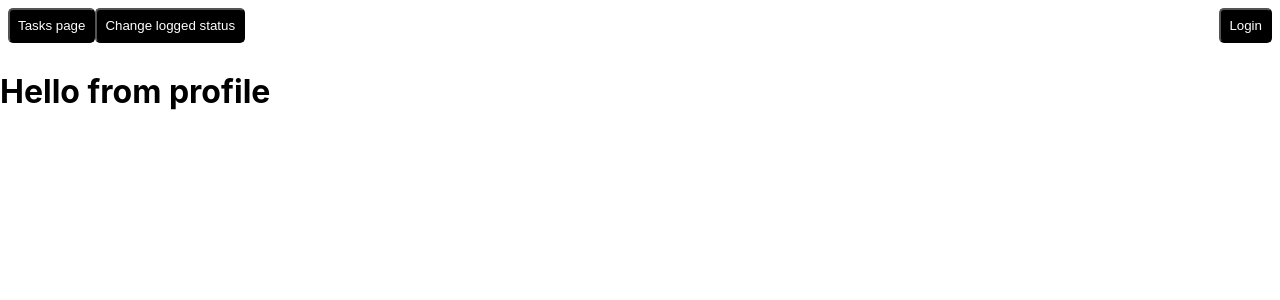
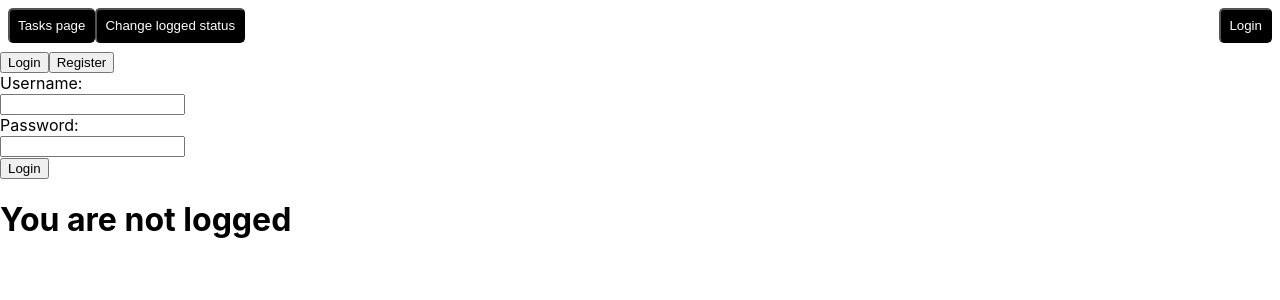
Before and after one commit to GrimmNull/Scheduler-frontend, a React (Create React App) app: page /TaskScreen in a window 1280 px wide. Both pictures are taken after a click on the button "Login". Shown: the top 300 px of the page. Built offline with nearby package versions, Linux system fonts and the light colour scheme; no server answers.

Commit message:
Created the login/register form and implemented an authentication context

```diff
--- a/package.json
+++ b/package.json
@@ -8,6 +8,7 @@
     "@testing-library/user-event": "^12.8.3",
     "node-sass": "^6.0.0",
     "react": "^17.0.2",
+    "react-alert": "^7.0.3",
     "react-dom": "^17.0.2",
     "react-scripts": "4.0.3",
     "web-vitals": "^1.1.2"
--- a/src/App.js
+++ b/src/App.js
@@ -2,14 +2,12 @@ import './stylesheets/App.scss';
 import TaskScreen from './components/TaskScreen.js'
 import Profile from './components/Profile.js'
 import Auth from './components/Auth.js'
-import {useEffect, useState} from 'react'
-
-
+import {AuthProvider, AuthConsumer, useAuth} from './contexts/Auth.js'
+import {useContext, useEffect, useState} from 'react'
 
 function App() {
-
-    let [page,setPage] = useState('tasks')
-    const [logged, setLogged] = useState(sessionStorage.getItem('logged'))
+    let [page, setPage] = useState('tasks')
+    const [loggedin, setLoggedin] = useState(false)
     const authButton = (
         <button onClick={() => setPage('auth')}>
             Login
@@ -22,32 +20,35 @@ function App() {
     )
 
     const testButton = (
+
         <button onClick={() => {
-            console.log(logged)
-            if (sessionStorage.getItem('logged')==='true'){
-                sessionStorage.setItem('logged', false)
-            } else {
-                sessionStorage.setItem('logged',true)
-            }
+            console.log(loggedin)
+            setLoggedin(!loggedin)
         }}> Change logged status</button>
+
     )
 
     const pageContent = (
+        <AuthProvider>
+            <AuthConsumer>
+                {({state, dispatch}) => (
                     <div>
                         <nav>
                             <button onClick={() => setPage('tasks')}>
                                 Tasks page
                             </button>
                             {testButton}
-                {logged==='true' ? profileButton : authButton}
+                            {state.auth ? profileButton : authButton}
                         </nav>
-            {page === 'tasks' ? <TaskScreen/> : logged ? <Profile/> : <Auth/>}
+                        {page === 'tasks' ? <TaskScreen/> : state.auth ? <Profile/> : <Auth/>}
                     </div>
+
+                )}
+
+            </AuthConsumer>
+        </AuthProvider>
     )
 
-    useEffect(() =>{
-        setLogged(sessionStorage.getItem('logged'))
-    })
 
     return pageContent
 }
--- a/src/components/Auth.js
+++ b/src/components/Auth.js
@@ -1,7 +1,110 @@
+import {useContext, useState} from "react";
+import {AuthProvider, AuthConsumer, useAuth} from "../contexts/Auth.js";
 
 
-function Auth(props){
-    return <h1>Hello from auth</h1>
+function Auth(props) {
+    const [logged, setLogged] = useState(false)
+    const [form, setForm] = useState('login')
+
+    const toggleButtons = (
+        <div>
+            <button id='loginBtn' onClick={() => {
+                setForm('login')
+            }}>
+                Login
+            </button>
+            <button id='registerBtn' onClick={() => {
+                setForm('register')
+            }}>
+                Register
+            </button>
+        </div>
+    )
+
+    const loginForm = (
+        <AuthConsumer>
+            {({state, dispatch}) => (
+                <div>
+                    <label>Username:</label><br/>
+                    <input id='usernameInput' type='text'/><br/>
+                    <label>Password:</label><br/>
+                    <input id='passwordInput' type='text'/><br/>
+                    <button onClick={async () => {
+                        console.log(document.getElementById('passwordInput').value)
+                        const response = await fetch('http://localhost:8000/users/auth/login', {
+                            method: 'POST',
+                            headers: {'Content-Type': 'application/json'},
+                            body: JSON.stringify({
+                                username: document.getElementById('usernameInput').value,
+                                password: document.getElementById('passwordInput').value
+                            })
+                        })
+                        console.log(response)
+                        if (response.status === 200) {
+                            dispatch({type: 'connect'})
+                        }
+                    }}>Login
+                    </button>
+                </div>
+            )}
+        </AuthConsumer>
+
+    )
+
+    const registerForm = (
+        <div>
+            <label>Username:</label><br/>
+            <input id='usernameRegister' type='text'/><br/>
+            <label>Email:</label><br/>
+            <input id='emailRegister' type='text'/><br/>
+            <label>Password:</label><br/>
+            <input id='passwordRegister' type='text'/><br/>
+            <label>Confirm password:</label><br/>
+            <input id='passwordConfirm' type='text'/><br/>
+            <button onClick={async () => {
+                const pass = document.getElementById('passwordRegister').value
+                const confirmPass = document.getElementById('passwordConfirm').value
+
+                if (pass !== confirmPass) {
+                    console.log('The passwords don`t match')
+                    return
+                }
+
+                const response = await fetch('http://localhost:8000/users', {
+                    method: 'POST',
+                    headers: {'Content-Type': 'application/json'},
+                    body: JSON.stringify({
+                        username: document.getElementById('usernameRegister').value,
+                        email: document.getElementById('emailRegister').value,
+                        password: document.getElementById('passwordRegister').value
+                    })
+                })
+                console.log(response)
+                if (response.status === 200) {
+                    console.log('Account successfully created')
+                } else {
+                    console.log(response.message)
+                }
+            }}>Register
+            </button>
+        </div>
+    )
+
+    return (
+            <AuthConsumer>
+                {({state, dispatch}) => (
+                    <div>
+                        {console.log(state)}
+                        {toggleButtons}
+                        {form === 'login' ? loginForm : registerForm}
+                        {state.auth ? <h1>You are logged</h1> : <h1>You are not logged</h1>}
+                    </div>
+                )}
+
+            </AuthConsumer>
+    )
+
+
 }
 
 export default Auth
--- /dev/null
+++ b/src/contexts/Auth.js
@@ -0,0 +1,51 @@
+import {createContext, useContext, useReducer} from "react";
+
+const AuthContext = createContext(false)
+
+function authReducer(state, action) {
+    switch (action.type) {
+        case 'connect': {
+            return {auth: true}
+        }
+        case 'disconnect': {
+            return {auth: false}
+        }
+        default: {
+            throw new Error(`Unhandled action type: ${action.type}`)
+        }
+    }
+}
+
+function AuthProvider({children}) {
+    const [state, dispatch] = useReducer(authReducer, {auth: false})
+
+    const value = {state, dispatch}
+
+    return <AuthContext.Provider value={value}>{children}</AuthContext.Provider>
+}
+
+function AuthConsumer({children}) {
+    return (
+        <AuthContext.Consumer>
+            {context => {
+                if(context === undefined){
+                    throw new Error('AuthConsumer must be used within an AuthProvider')
+                }
+                return children(context)
+            }}
+        </AuthContext.Consumer>
+    )
+}
+
+function useAuth() {
+    const context = useContext(AuthContext)
+    if (context === undefined) {
+        throw new Error('useAuth must be used within an AuthProvider')
+    }
+    return context
+}
+
+
+export {AuthProvider, AuthConsumer, useAuth}
+
+//https://kentcdodds.com/blog/how-to-use-react-context-effectively
```
Lines whose indentation alone changed are shown as unchanged.
